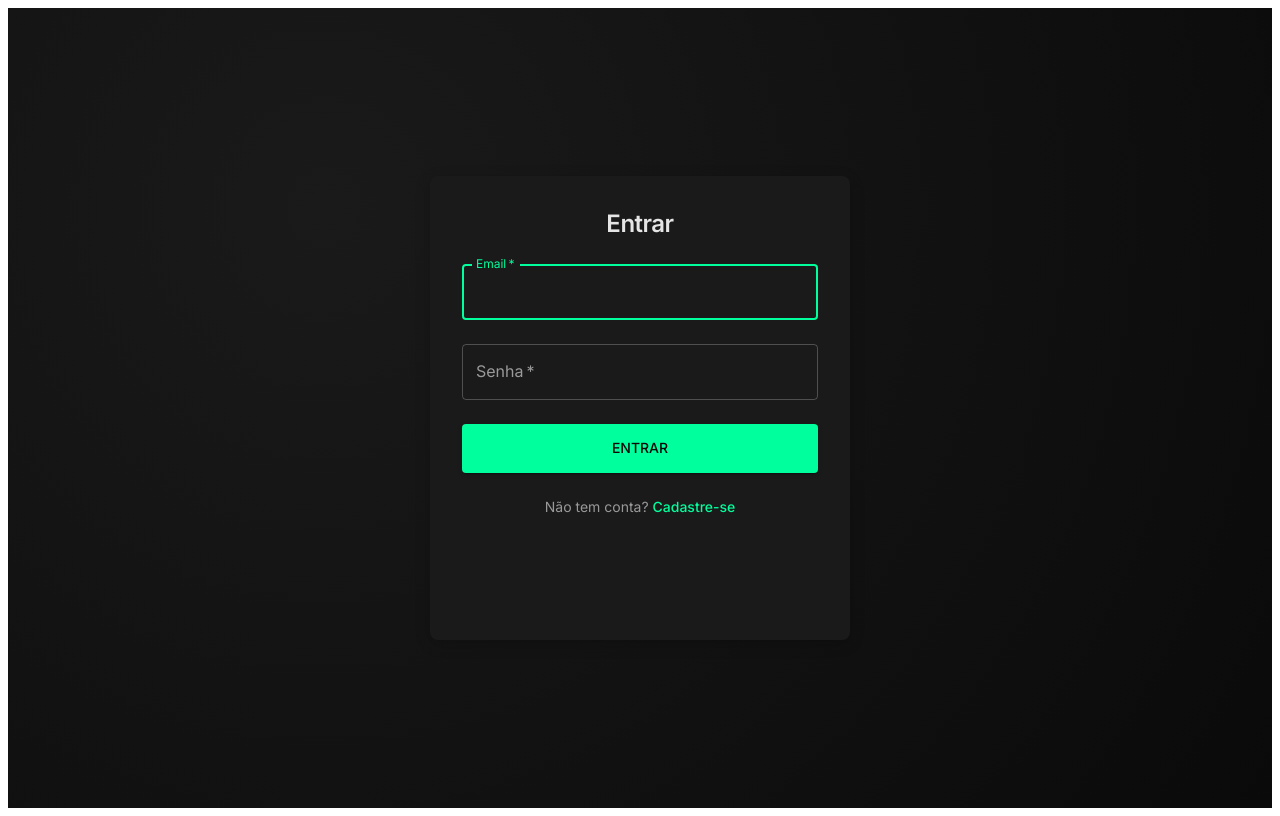
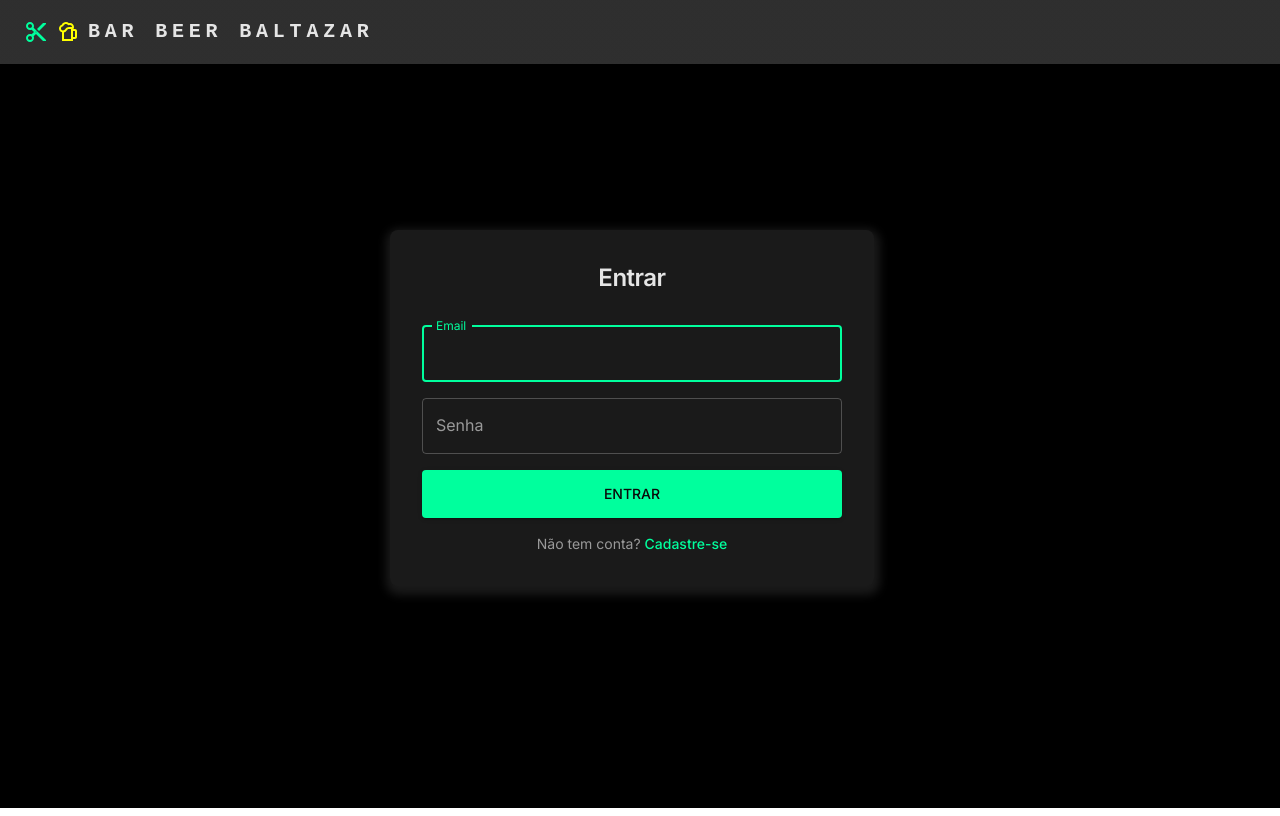
Before and after one commit to time-mate-org/timemate-front, a React (Vite) app: page /login in a window 1280 px wide. Built offline with nearby package versions, Linux system fonts and the light colour scheme; no server answers.

Commit message:
Layout fix

```diff
--- a/src/App.tsx
+++ b/src/App.tsx
@@ -1,7 +1,6 @@
 import { BrowserRouter, Routes, Route, Navigate } from "react-router-dom";
 import { ThemeProvider } from "@mui/material";
 import { mainTheme } from "./theme/theme";
-import AuthLayout from "./components/AuthLayout";
 import Login from "./pages/Login";
 import DashboardLayout from "./pages/dashboard/Dashboard";
 import {
@@ -14,21 +13,13 @@ import ClientNew from "./pages/dashboard/create/ClientNew";
 import ServiceNew from "./pages/dashboard/create/ServiceNew";
 import ProfessionalNew from "./pages/dashboard/create/ProfessionalNew";
 import AppointmentNew from "./pages/dashboard/create/AppointmentNew";
+import { MainLayout } from "./components/MainLayout";
+import AuthLayout from "./components/AuthLayout";
 
-function App() {
-  return (
-    <ThemeProvider theme={mainTheme}>
-      <BrowserRouter>
+const DashboardRoutes = () => (
   <Routes>
-          <Route
-            path="/login"
-            element={
-              <AuthLayout>
-                <Login />
-              </AuthLayout>
-            }
-          />
-          <Route path="/dashboard" element={<DashboardLayout />}>
+    <Route path="" element={<DashboardLayout />}>
+      <Route index element={<Navigate to="clients/" replace />} />
       <Route path="clients/*" element={<ClientList />} />
       <Route path="client/new" element={<ClientNew />} />
       <Route path="professionals/*" element={<ProfessionalList />} />
@@ -37,13 +28,30 @@ function App() {
       <Route path="service/new" element={<ServiceNew />} />
       <Route path="appointments/*" element={<AppointmentList />} />
       <Route path="appointment/new" element={<AppointmentNew />} />
-            <Route
-              index
-              element={<Navigate to="/dashboard/clients" replace />}
-            />
     </Route>
   </Routes>
+);
+
+function App() {
+  return (
+    <ThemeProvider theme={mainTheme}>
+      <MainLayout>
+        <BrowserRouter>
+          <Routes>
+            <Route
+              path="/dashboard/*"
+              element={
+                <AuthLayout>
+                  <DashboardRoutes />
+                </AuthLayout>
+              }
+            />
+
+            <Route path="/login" element={<Login />} />
+            <Route index element={<Navigate to="/login" replace />} />
+          </Routes>
         </BrowserRouter>
+      </MainLayout>
     </ThemeProvider>
   );
 }
--- a/src/components/AuthLayout.tsx
+++ b/src/components/AuthLayout.tsx
@@ -1,34 +1,28 @@
-import { Box } from '@mui/material';
+import { Box } from "@mui/material";
 
-const AuthLayout = ({ children }: { children: React.ReactNode }) => (
+const AuthLayout = ({ children }: { children: React.ReactNode }) => {
+  return (
     <Box
       sx={{
-      minHeight: '100vh',
-      display: 'grid',
-      placeItems: 'center',
-      bgcolor: 'background.default',
-      backgroundImage: 'radial-gradient(circle at 25% 25%, #1a1a1a, #0a0a0a)',
-      backgroundAttachment: 'fixed',
-      padding: { xs: 2, md: 0 }
+        display: "grid",
+        placeItems: "center",
+        minHeight: "100vh",
+        padding: { xs: 2, md: 0 },
       }}
     >
       <Box
         sx={{
-        width: '100%',
-        maxWidth: 420,
-        bgcolor: 'background.paper',
+          width: "100%",
+          bgcolor: "background.paper",
           borderRadius: 2,
-        boxShadow: '0 4px 15px rgba(0, 0, 0, 0.2)',
-        overflow: 'hidden',
-        transition: 'transform 0.3s ease',
-        '&:hover': {
-          transform: 'translateY(-2px)'
-        }
+          boxShadow: "0 4px 15px rgba(0, 0, 0, 0.2)",
+          overflow: "hidden",
         }}
       >
         {children}
       </Box>
     </Box>
   );
+};
 
 export default AuthLayout;
--- /dev/null
+++ b/src/components/MainLayout.tsx
@@ -0,0 +1,30 @@
+import { Box } from "@mui/material";
+import { Navbar } from "./Navbar";
+
+const MainLayout = ({ children }: { children: React.ReactNode }) => (
+  <Box
+    sx={{
+      minHeight: "100vh",
+      minWidth: "100vw",
+      ml:-1,
+      mb:-1,
+      display: "flex",
+      flexDirection: "column",
+      bgcolor: "black",
+    }}
+  >
+    <Navbar />
+
+    <Box
+      sx={{
+        flexGrow: 1,
+        bgcolor: "black",
+        backgroundAttachment: "fixed",
+      }}
+    >
+      {children}
+    </Box>
+  </Box>
+);
+
+export { MainLayout };
--- /dev/null
+++ b/src/components/Navbar.tsx
@@ -0,0 +1,73 @@
+import AppBar from "@mui/material/AppBar";
+import Box from "@mui/material/Box";
+import Toolbar from "@mui/material/Toolbar";
+import Typography from "@mui/material/Typography";
+import Container from "@mui/material/Container";
+import ContentCutOutlinedIcon from "@mui/icons-material/ContentCutOutlined";
+import SportsBarOutlinedIcon from "@mui/icons-material/SportsBarOutlined";
+
+const Navbar = () => (
+  <AppBar
+    position="fixed"
+    sx={{
+      width: "100vw",
+      zIndex: 99,
+      ml: { sm: `240px` },
+    }}
+  >
+    <Container maxWidth="xl">
+      <Toolbar disableGutters>
+        <ContentCutOutlinedIcon
+          sx={{ display: { xs: "none", md: "flex" }, mr: 1, color: "#00ff9d" }}
+        />
+        <SportsBarOutlinedIcon
+          sx={{ display: { xs: "none", md: "flex" }, mr: 1, color: "yellow" }}
+        />
+        <Typography
+          variant="h6"
+          noWrap
+          component="a"
+          href="#app-bar-with-responsive-menu"
+          sx={{
+            mr: 2,
+            display: { xs: "none", md: "flex" },
+            fontFamily: "monospace",
+            fontWeight: 700,
+            letterSpacing: ".3rem",
+            color: "inherit",
+            textDecoration: "none",
+          }}
+        >
+          BAR BEER BALTAZAR
+        </Typography>
+        <ContentCutOutlinedIcon
+          sx={{ display: { xs: "flex", md: "none" }, mr: 1 }}
+        />
+        <SportsBarOutlinedIcon
+          sx={{ display: { xs: "flex", md: "none" }, mr: 1 }}
+        />
+        <Typography
+          variant="h5"
+          noWrap
+          component="a"
+          href="#app-bar-with-responsive-menu"
+          sx={{
+            mr: 2,
+            display: { xs: "flex", md: "none" },
+            flexGrow: 1,
+            fontFamily: "monospace",
+            fontWeight: 700,
+            letterSpacing: ".3rem",
+            color: "inherit",
+            textDecoration: "none",
+          }}
+        >
+          BALTAZAR
+        </Typography>
+        <Box sx={{ flexGrow: 1, display: { xs: "none", md: "flex" } }} />
+      </Toolbar>
+    </Container>
+  </AppBar>
+);
+
+export { Navbar };
--- a/src/pages/Login.tsx
+++ b/src/pages/Login.tsx
@@ -1,4 +1,4 @@
-import { useState } from 'react';
+import { useState } from "react";
 import {
   Box,
   TextField,
@@ -7,17 +7,17 @@ import {
   Link,
   Alert,
   CircularProgress,
-  useTheme
-} from '@mui/material';
-import { useNavigate } from 'react-router-dom';
-import { signIn } from '../services/firebase';
+  useTheme,
+} from "@mui/material";
+import { useNavigate } from "react-router-dom";
+import { signIn } from "../services/firebase";
 
 const Login = () => {
   const theme = useTheme();
   const navigate = useNavigate();
-  const [email, setEmail] = useState('');
-  const [password, setPassword] = useState('');
-  const [error, setError] = useState('');
+  const [email, setEmail] = useState("");
+  const [password, setPassword] = useState("");
+  const [error, setError] = useState("");
   const [isLoading, setIsLoading] = useState(false);
 
   const handleSubmit = async (e: React.FormEvent) => {
@@ -25,10 +25,10 @@ const Login = () => {
     setIsLoading(true);
 
     try {
-      await signIn(email, password);
-      navigate('/dashboard');
-    } catch (err) {
-      setError('Credenciais inválidas: ' + (err as Error).message);
+      console.log(JSON.stringify(await signIn(email, password), null, 2));
+      navigate("/dashboard");
+    } catch {
+      setError("Credenciais inválidas");
     } finally {
       setIsLoading(false);
     }
@@ -36,22 +36,45 @@ const Login = () => {
 
   return (
     <Box
+      sx={{
+        minHeight: "100vh",
+        ml: -1,
+        display: "grid",
+        placeItems: "center",
+        maxWidth: "100vw",
+        maxHeight: "100vh",
+      }}
+    >
+      <Box
         component="form"
         onSubmit={handleSubmit}
         sx={{
-        display: 'flex',
-        flexDirection: 'column',
-        gap: 3,
-        p: 4,
-        minHeight: '400px'
+          width: { xs: "100%", sm: "0%", md: 420 }, // Responsivo: tela cheia no sm
+          bgcolor: "background.paper",
+          borderRadius: { xs: 0, sm: 2 }, // Sem bordas no sm
+          boxShadow: {
+            xs: "none",
+            sm: "1px 4px 10px 5px rgba(255, 255, 255, 0.1)",
+          }, // Sem sombra no sm
+          p: { xs: 3, sm: 4 }, // Padding responsivo
+          transition: "transform 0.3s ease",
+          "&:hover": {
+            transform: { xs: "none", sm: "translateY(-2px)" }, // Efeito hover apenas em telas maiores
+          },
+          overflow: "hidden",
         }}
       >
-      <Typography variant="h5" color="text.primary" textAlign="center">
+        <Typography
+          variant="h5"
+          color="text.primary"
+          textAlign="center"
+          sx={{ mb: 4 }}
+        >
           Entrar
         </Typography>
 
         {error && (
-        <Alert severity="error" sx={{ bgcolor: 'error.dark' }}>
+          <Alert severity="error" sx={{ bgcolor: "error.dark", my: 2 }}>
             {error}
           </Alert>
         )}
@@ -62,10 +85,11 @@ const Login = () => {
           value={email}
           onChange={(e) => setEmail(e.target.value)}
           fullWidth
-        required
           autoFocus
-        InputProps={{
-          sx: { color: 'text.primary' }
+          slotProps={{
+            input: {
+              sx: { color: "text.primary" },
+            },
           }}
         />
 
@@ -75,10 +99,12 @@ const Login = () => {
           value={password}
           onChange={(e) => setPassword(e.target.value)}
           fullWidth
-        required
-        InputProps={{
-          sx: { color: 'text.primary' }
+          slotProps={{
+            input: {
+              sx: { color: "text.primary" },
+            },
           }}
+          sx={{ mt: 2 }}
         />
 
         <Button
@@ -87,33 +113,39 @@ const Login = () => {
           fullWidth
           disabled={isLoading}
           sx={{
+            my: 2,
             py: 1.5,
-          bgcolor: 'primary.main',
-          '&:hover': {
-            bgcolor: theme.palette.primary.dark
-          }
+            bgcolor: "primary.main",
+            "&:hover": {
+              bgcolor: theme.palette.primary.dark,
+            },
           }}
         >
-        {isLoading ? <CircularProgress size={24} color="inherit" /> : 'Entrar'}
+          {isLoading ? (
+            <CircularProgress size={24} color="inherit" />
+          ) : (
+            "Entrar"
+          )}
         </Button>
 
         <Typography variant="body2" color="text.secondary" textAlign="center">
-        Não tem conta?{' '}
+          Não tem conta?{" "}
           <Link
             href="/signup"
             underline="hover"
             sx={{
-            color: 'primary.main',
+              color: "primary.main",
               fontWeight: 500,
-            '&:hover': {
-              textDecorationColor: 'primary.light'
-            }
+              "&:hover": {
+                textDecorationColor: "primary.light",
+              },
             }}
           >
             Cadastre-se
           </Link>
         </Typography>
       </Box>
+    </Box>
   );
 };
 
--- a/src/pages/dashboard/lists/ClientList.tsx
+++ b/src/pages/dashboard/lists/ClientList.tsx
@@ -51,7 +51,7 @@ const ClientList = () => {
       </Button>
 
       <TableContainer component={Paper}>
-        <Table sx={{ minWidth: 650 }}>
+        <Table sx={{ minWidth: 650 }} size="small">
           <TableHead sx={{ bgcolor: "#1a1a1a" }}>
             <TableRow>
               <TableCell sx={{ color: "#00ff9d", fontWeight: 600 }}>
```
Also changed, not shown: src/pages/dashboard/Dashboard.tsx (+46 -23 lines), src/pages/dashboard/menuItems.tsx (added, +27 -0 lines), public/barber-background.png (added). Lines whose indentation alone changed are shown as unchanged.
